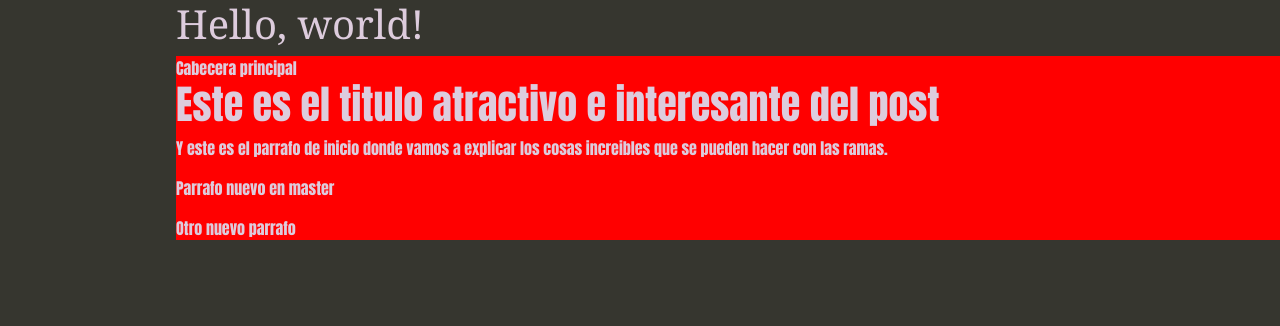
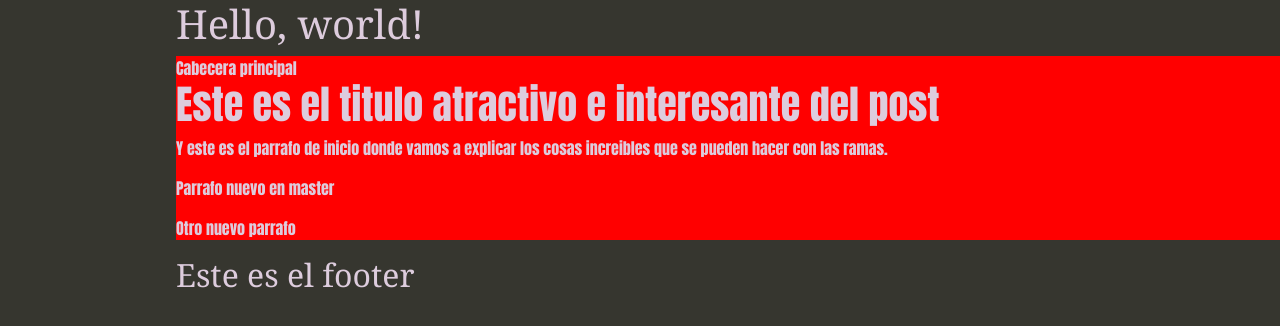
Before and after one commit to jarlintonjara/hyperblog, a plain HTML site: page index.html in a window 1280 px wide. Drawn offline with nearby package versions, Linux system fonts and the light colour scheme.

Commit message:
Finalizado el footer

```diff
--- a/index.html
+++ b/index.html
@@ -32,4 +32,7 @@
     <script src="https://cdnjs.cloudflare.com/ajax/libs/popper.js/1.14.7/umd/popper.min.js" integrity="sha384-UO2eT0CpHqdSJQ6hJty5KVphtPhzWj9WO1clHTMGa3JDZwrnQq4sF86dIHNDz0W1" crossorigin="anonymous"></script>
     <script src="https://stackpath.bootstrapcdn.com/bootstrap/4.3.1/js/bootstrap.min.js" integrity="sha384-JjSmVgyd0p3pXB1rRibZUAYoIIy6OrQ6VrjIEaFf/nJGzIxFDsf4x0xIM+B07jRM" crossorigin="anonymous"></script>
   </body>
+  <footer>
+    <h2>Este es el footer</h2>
+  </footer>
 </html>
```
